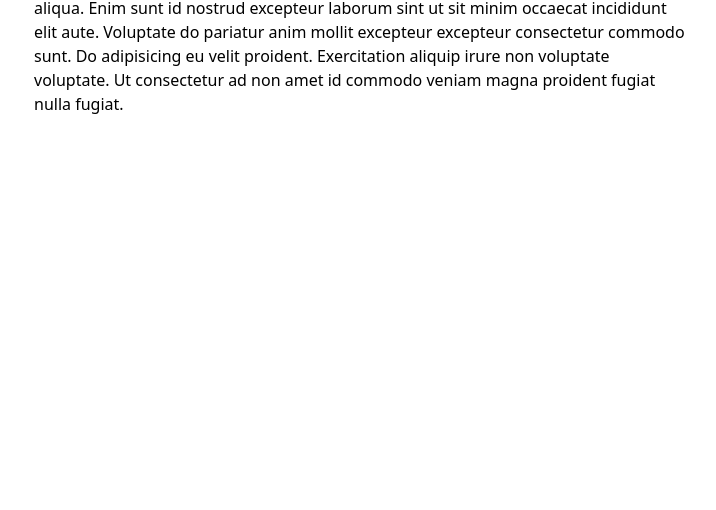
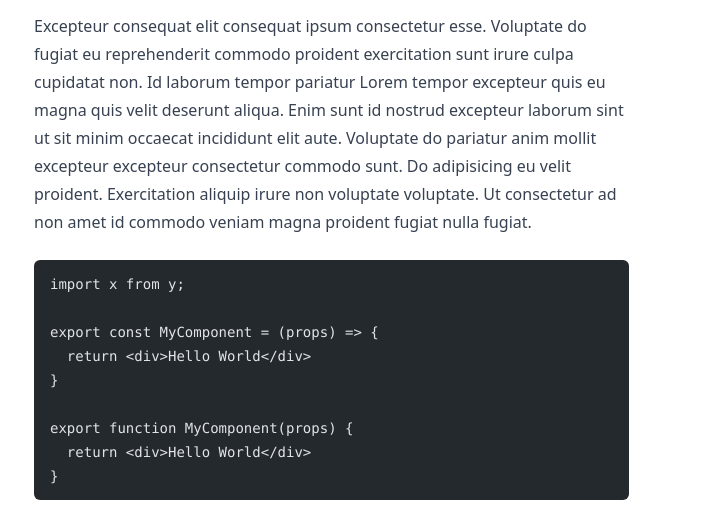
Before and after one commit to jesseb34r/jesseaubin, an Astro site: page / in a window 1280 px wide. Shown: the part 350-860 px from the top of the page, without its empty margins (280-996 px from the left). Before the commit the page ends 800 px from the top, so only its background shows below. Built offline with nearby package versions, Linux system fonts and the light colour scheme; Astro itself is replaced by a stand-in of ours; code samples lack their colours; what tailwindcss-radix-colors would draw is missing.

Commit message:
add MarkdownLayout that applies tailwind prose

````diff
--- /dev/null
+++ b/src/layouts/MarkdownLayout.astro
@@ -0,0 +1,3 @@
+<article class="prose prose-mauve dark:prose-invert lg:prose-lg">
+  <slot />
+</article>
--- a/src/pages/index.md
+++ b/src/pages/index.md
@@ -5,3 +5,15 @@ layout: '../layouts/HomePageLayout.astro'
 # Welcome to my corner of the internet!
 
 Excepteur consequat elit consequat ipsum consectetur esse. Voluptate do fugiat eu reprehenderit commodo proident exercitation sunt irure culpa cupidatat non. Id laborum tempor pariatur Lorem tempor excepteur quis eu magna quis velit deserunt aliqua. Enim sunt id nostrud excepteur laborum sint ut sit minim occaecat incididunt elit aute. Voluptate do pariatur anim mollit excepteur excepteur consectetur commodo sunt. Do adipisicing eu velit proident. Exercitation aliquip irure non voluptate voluptate. Ut consectetur ad non amet id commodo veniam magna proident fugiat nulla fugiat.
+
+```tsx
+import x from y;
+
+export const MyComponent = (props) => {
+  return <div>Hello World</div>
+}
+
+export function MyComponent(props) {
+  return <div>Hello World</div>
+}
+```
````
Also changed, not shown: src/layouts/HomePageLayout.astro (+4 -1 lines).
